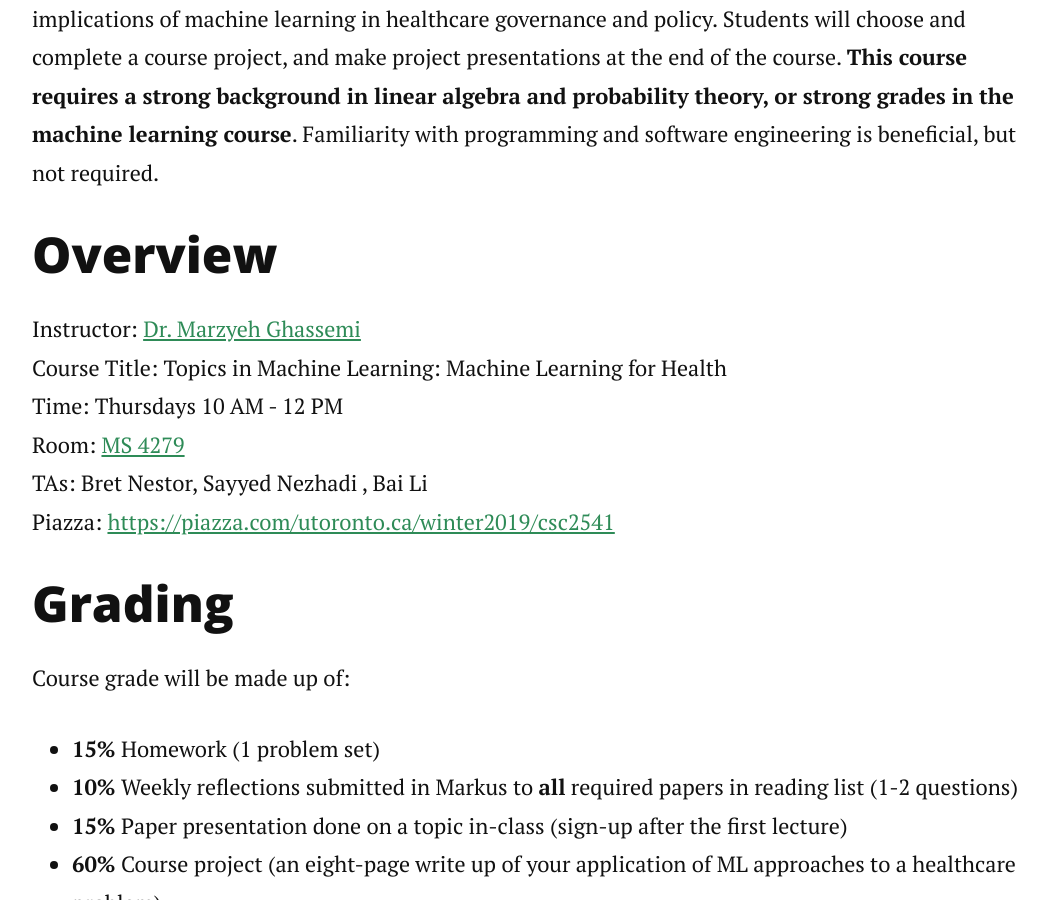
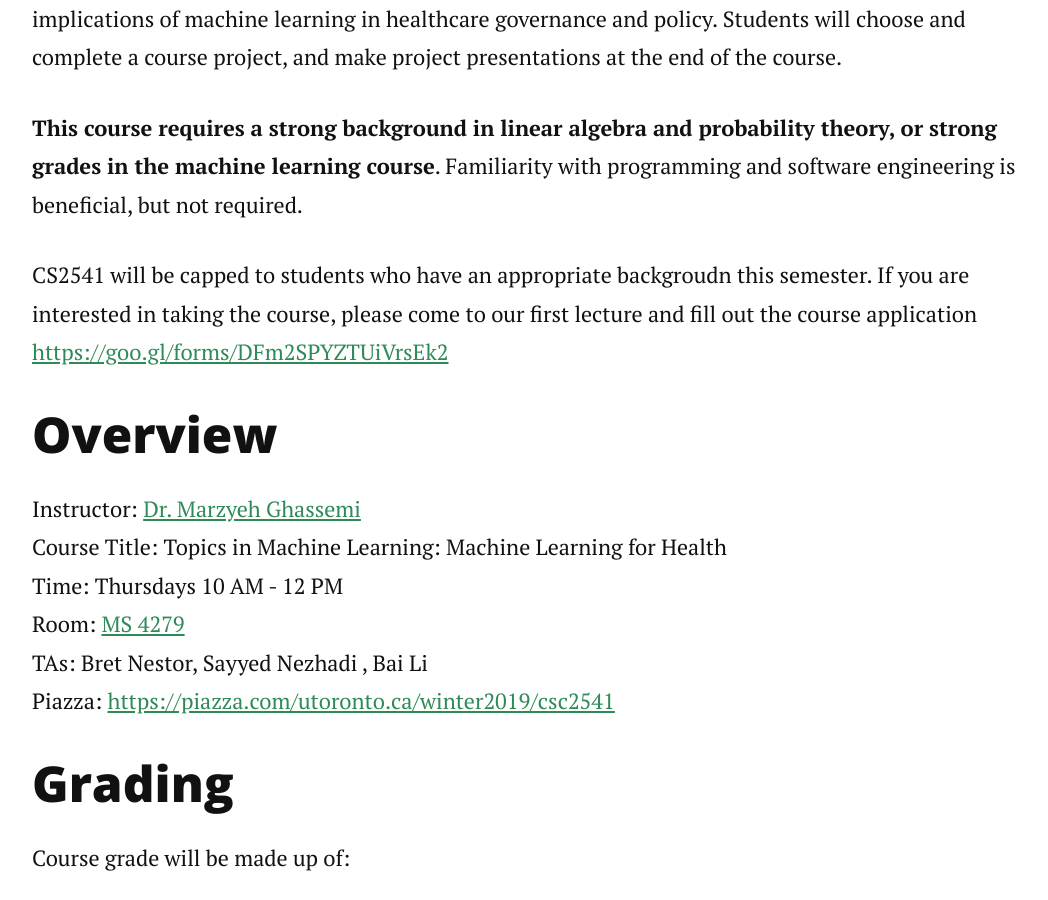
Before and after one commit to CS2541-ML4H2019/CS2541-ML4H2019.github.io, a Jekyll site: the page built from index.html, in a window 1280 px wide and 900 px high, scrolled down 909 px. Shown: the whole window, without its empty margins (113-1161 px from the left). Built offline with Jekyll 4.4.1, drawn with Linux system fonts in a browser that asks for light colours; nearby versions of some CDN libraries; the list of posts is cut into pages by our own code.

Commit message:
Update index.html

```diff
--- a/index.html
+++ b/index.html
@@ -7,8 +7,16 @@ title: Machine Learning for Health
   <h1 class="pageTitle">CSC2541HS: Topics in Machine Learning:</h1>
   <h2 class="pageTitle">Machine Learning for Health </h2>
   <p>
-This course will give a broad overview of machine learning for health. We begin with an overview of what makes healthcare unique, and then explore machine learning methods for clinical and healthcare applications through recent papers. We discuss the recent successes of of graphical models, deep learning, time-series analysis, and transfer learning in the context of health. We also broadly cover concepts of learning, algorithmic fairness, interpretability, and causality. We emphasize the importance of collaboration between technical and non-technical researchers, and consider the implications of machine learning in healthcare governance and policy. Students will choose and complete a course project, and make project presentations at the end of the course. <b>This course requires a strong background in linear algebra and probability theory, or strong grades in the machine learning course</b>. Familiarity with programming and software engineering is beneficial, but not required.
+This course will give a broad overview of machine learning for health. We begin with an overview of what makes healthcare unique, and then explore machine learning methods for clinical and healthcare applications through recent papers. We discuss the recent successes of of graphical models, deep learning, time-series analysis, and transfer learning in the context of health. We also broadly cover concepts of learning, algorithmic fairness, interpretability, and causality. We emphasize the importance of collaboration between technical and non-technical researchers, and consider the implications of machine learning in healthcare governance and policy. Students will choose and complete a course project, and make project presentations at the end of the course.
+  </p>
+  <p>
+    <b>This course requires a strong background in linear algebra and probability theory, or strong grades in the machine learning course</b>. Familiarity with programming and software engineering is beneficial, but not required.
 </p>
+  <p>
+    CS2541 will be capped to students who have an appropriate backgroudn this semester.
+    If you are interested in taking the course, please come to our first lecture and fill out the course application
+    <a href="https://goo.gl/forms/DFm2SPYZTUiVrsEk2">https://goo.gl/forms/DFm2SPYZTUiVrsEk2</a>
+  </p>
 <h2>Overview</h2>
 <p>Instructor: <a href="http://www.marzyehghassemi.com/">Dr. Marzyeh Ghassemi</a><br>
 Course Title: Topics in Machine Learning: Machine Learning for Health<br>
```
